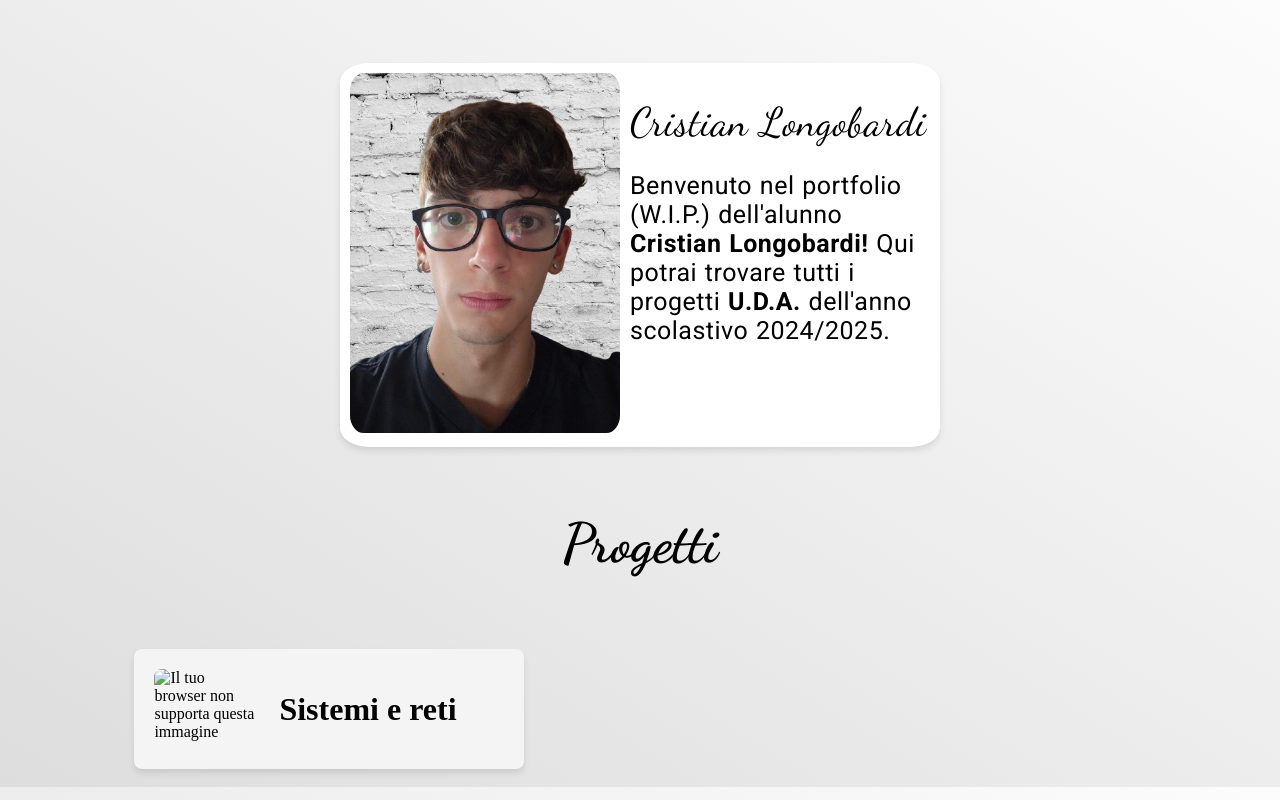
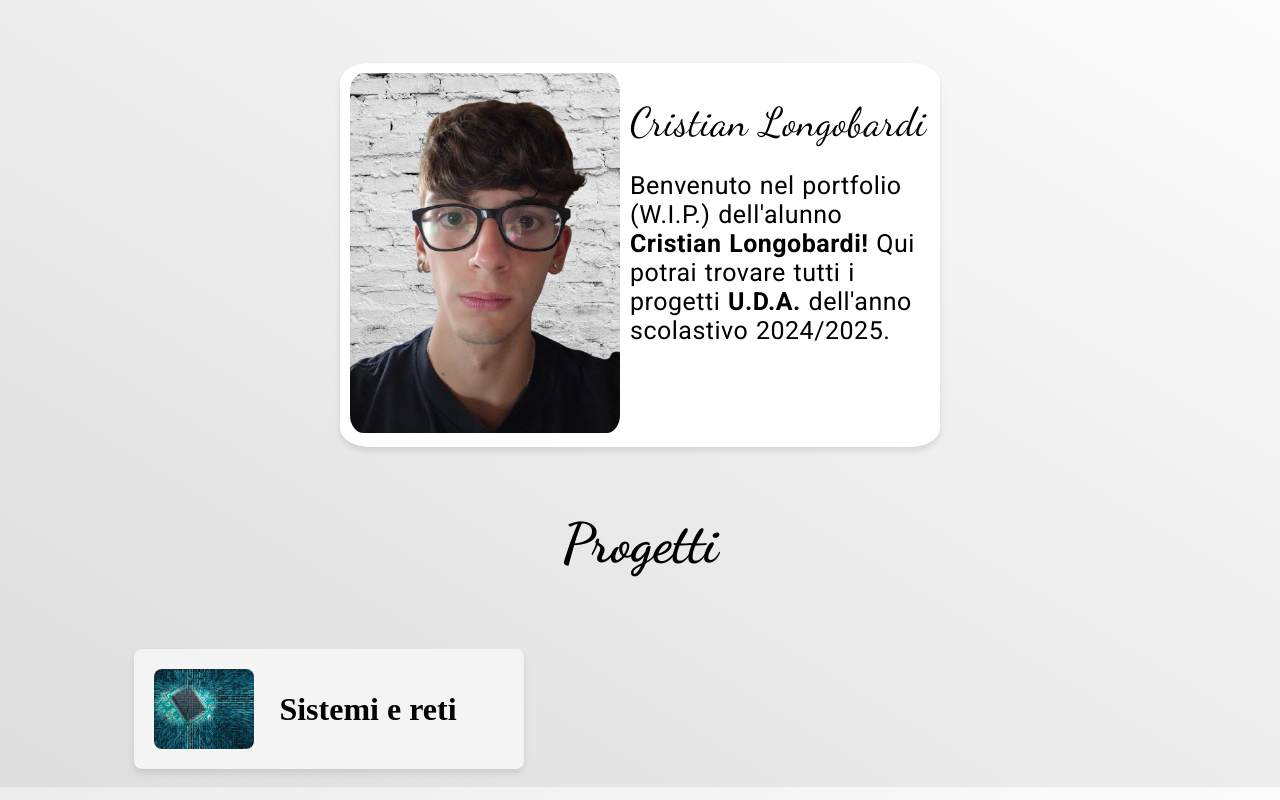
Before and after one commit to Abdullo-maker/uda2025, a plain HTML site: page index.html in a window 1280 px wide. Drawn offline with Linux system fonts and the light colour scheme; the site is published under a folder, as on GitHub Pages, so addresses that start at the root find nothing; a web font is replaced by a local one.

Commit message:
Update index.html

```diff
--- a/index.html
+++ b/index.html
@@ -22,7 +22,7 @@
         <div id="projectsection">
             <a href="sistemi.html" class="link">
                 <div class="project-card">
-                    <img class="img-project" src="/img/sistemi-embedded.jpg" alt="Il tuo browser non supporta questa immagine">
+                    <img class="img-project" src="img/sistemi-embedded.jpg" alt="Il tuo browser non supporta questa immagine">
                     <h1 class="text-card">Sistemi e reti</h1>
                 </div>
             </a>
```
